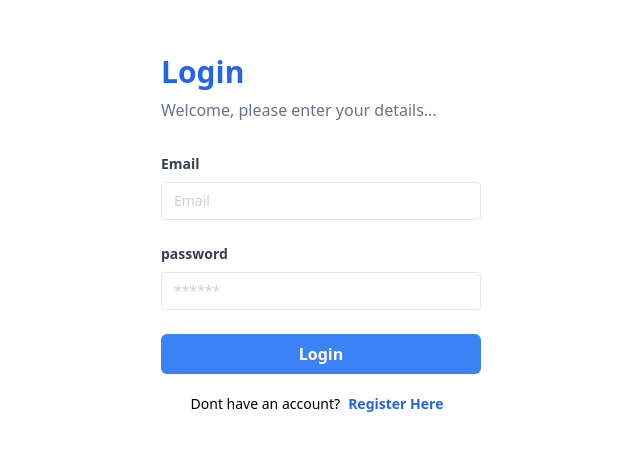
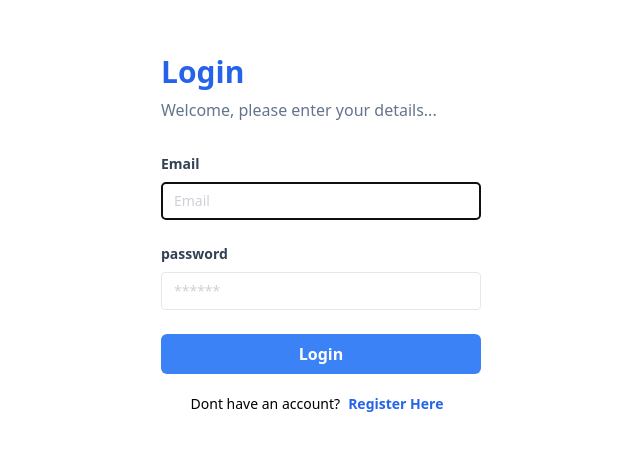
Before and after one commit to ardwiinoo/react-vite, a React (Vite) app: page /login in a window 1280 px wide. Shown: the part 166-616 px from the top of the page, without its empty margins (319-959 px from the left). Built offline with nearby package versions, Linux system fonts and the light colour scheme.

Commit message:
implement useRef in input email

```diff
--- a/src/components/Fragments/FormLogin.tsx
+++ b/src/components/Fragments/FormLogin.tsx
@@ -1,5 +1,7 @@
 import InputForm from '../Elements/Input/index';
 import Button from '../Elements/Button/index';
+import { useRef } from 'react';
+import { useEffect } from 'react';
 
 const FormLogin = () => {
 
@@ -17,9 +19,16 @@ const FormLogin = () => {
         window.location.href = '/products'
     }
 
+    const emailRef = useRef<HTMLInputElement>(null)
+
+    useEffect(() => {
+        emailRef.current?.focus()
+    }, [])
+
     return (
         <form onSubmit={handleLogin}>
             <InputForm
+                ref={emailRef}
                 inputProps={{ name: 'email', type: 'text', placeholder: 'Email' }}
                 labelProps={{ text: 'Email', htmlFor: 'email' }}  />
             <InputForm
```
